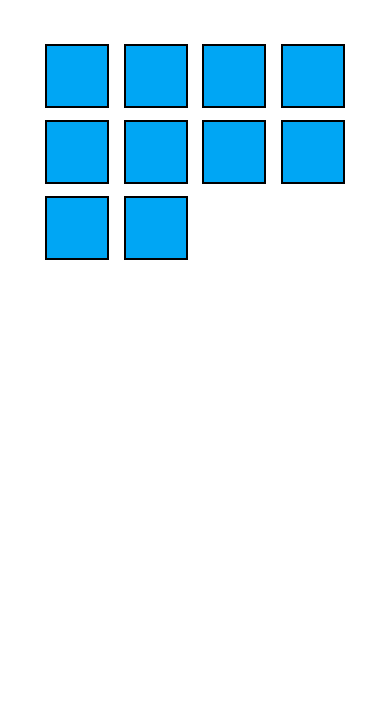
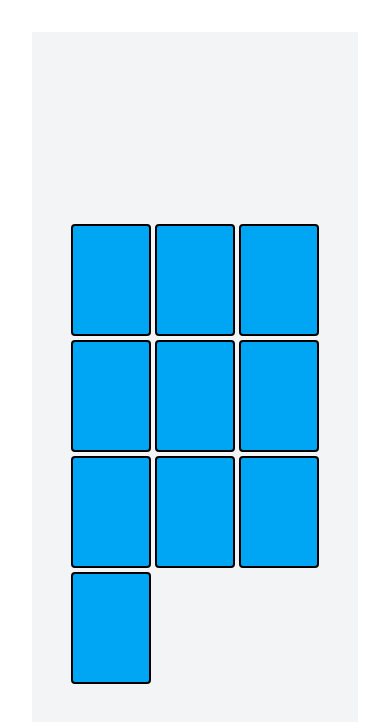
Before and after one commit to AfazPaul1/memory-game, a React (Vite) app: page / in a window 390 px wide. Shown: the top 722 px of the page. Built offline with nearby package versions, Linux system fonts and the light colour scheme.

Commit message:
style: some responsive styling used ngrok to expose local dev server

```diff
--- a/package.json
+++ b/package.json
@@ -11,6 +11,7 @@
   },
   "dependencies": {
     "@tailwindcss/vite": "^4.1.8",
+    "@types/node": "^24.0.0",
     "crypto": "^1.0.1",
     "react": "^19.1.0",
     "react-dom": "^19.1.0",
--- a/src/App.tsx
+++ b/src/App.tsx
@@ -104,11 +104,11 @@ function App() {
 const content = cards?.map((card) =>  <Card key={card.id} onClick={handleCardClick} {...card}  />)
 
   return (
-    <>
-      <div className='grid grid-cols-4 gap-3 p-3 justify-items-center align-items-center' >
+    <div className='min-h-screen flex items-center justify-center bg-gray-100'>
+      <div className='grid grid-cols-3 sm:grid-cols-3 md:grid-cols-4 lg:grid-cols-5 gap-1 p-1 sm:gap-4 sm:p-2 justify-items-center align-items-center' >
         {content}
       </div>
-    </>
+    </div>
   )
 }
 
--- a/src/components/Card.tsx
+++ b/src/components/Card.tsx
@@ -14,7 +14,7 @@ export const Card = React.memo(function Card({id, value, isFlipped, isMatched, o
     //gameover in 10 moves took just 100 rerenders - strict mode
 
     return (
-        <button onClick={() => onClick(id)}  className="w-[64px] h-[64px] border-2 bg-sky-500 hover:bg-sky-700">
+        <button disabled={isMatched} onClick={() => onClick(id)}  className="w-20 h-28 sm:w-24 sm:h-32 md:w-40 md:h-45 lg:h-50 lg:w-40 rounded border-2 bg-sky-500 hover:bg-sky-700">
             {isFlipped || isMatched ? value : ""}
         </button>
     )
--- a/vite.config.ts
+++ b/vite.config.ts
@@ -1,11 +1,19 @@
-import { defineConfig } from 'vite'
+import { defineConfig, loadEnv } from 'vite'
 import tailwindcss from '@tailwindcss/vite'
 import react from '@vitejs/plugin-react'
 
 // https://vite.dev/config/
-export default defineConfig({
-  plugins: [
+export default defineConfig(({mode}) => {
+  const env = loadEnv(mode, process.cwd(), 'VITE_')
+  return (
+    {
+      plugins: [
     react(),
     tailwindcss(),
   ],
+  server: {
+    allowedHosts: [env.VITE_ALLOWED_HOST]
+  }
+    }
+  )
 })
```
Also changed, not shown: 2 other files (tests, documents, lock files or other folders).
